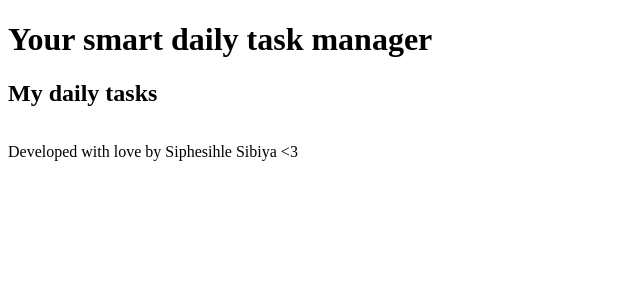
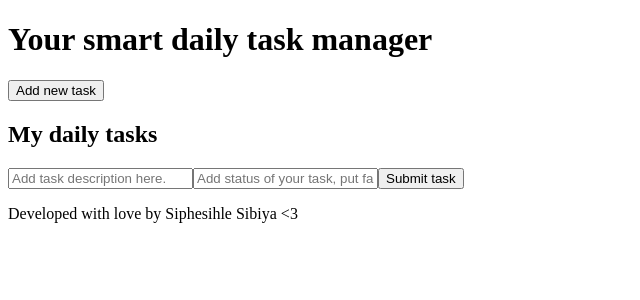
Before and after one commit to Annie24-ux/Task-Manager, a web app: page / in a window 1280 px wide. Shown: the top 300 px of the page, without its empty margins (0-640 px from the left). Run offline with its HTML, style and script files only (its server is not run), Linux system fonts and the light colour scheme; data that the repository does not hold is empty.

Commit message:
Added more frontend elements.

```diff
--- a/src/main/resources/public/index.html
+++ b/src/main/resources/public/index.html
@@ -8,12 +8,18 @@
 <body>
     <h1>Your smart daily task manager</h1>
 
+    <button id="newTask">Add new task</button>
+
     <table>
         <thead>
         <h2>My daily tasks</h2>
         </thead>
         <tbody>
-        <form></form>
+        <form>
+            <input id="description" placeholder="Add task description here.">
+            <input id="status" placeholder="Add status of your task, put false if it has not been done and true otherwise.">
+            <button id="submit">Submit task</button>
+        </form>
         </tbody>
         <tfoot>
         </tfoot>
--- a/src/main/resources/public/script.js
+++ b/src/main/resources/public/script.js
@@ -1 +1,2 @@
-alert("Hellooo");
+const newTaskButton = document.selectElementById("newTask");
+const submitButton = document.selectElementById("submit");
```
